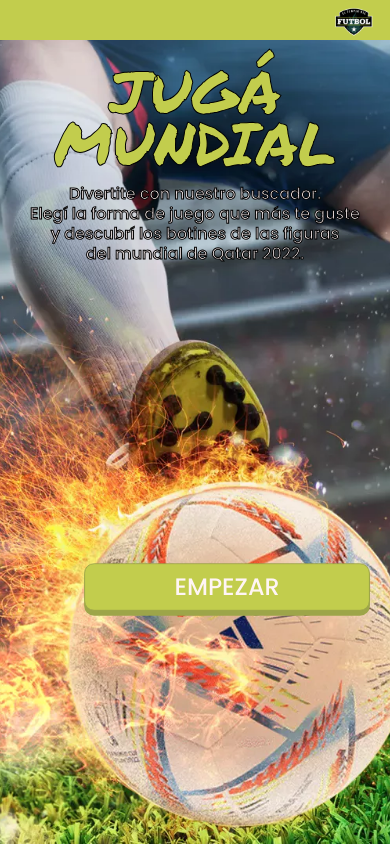
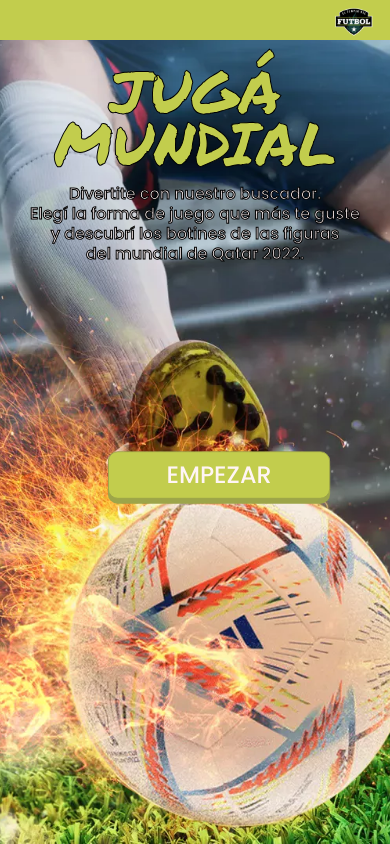
Before and after one commit to fedeteyssan/soccer, a React (Create React App) app: page / in a window 390 px wide. Built offline with nearby package versions, Linux system fonts and the light colour scheme; a web font is replaced by a local one.

Commit message:
Ajustes cover

```diff
--- a/src/components/cover/Cover.scss
+++ b/src/components/cover/Cover.scss
@@ -185,10 +185,10 @@
 
             /*Mobile*/
             @media only screen and (max-width:425px) {
-                width: 18rem;
+                width: 14rem;
                 margin-top:50%;
-                margin-left: 4rem;
-                top: 6rem;
+                margin-left: 3rem;
+                top: -1rem;
             }
         }
     }
```
